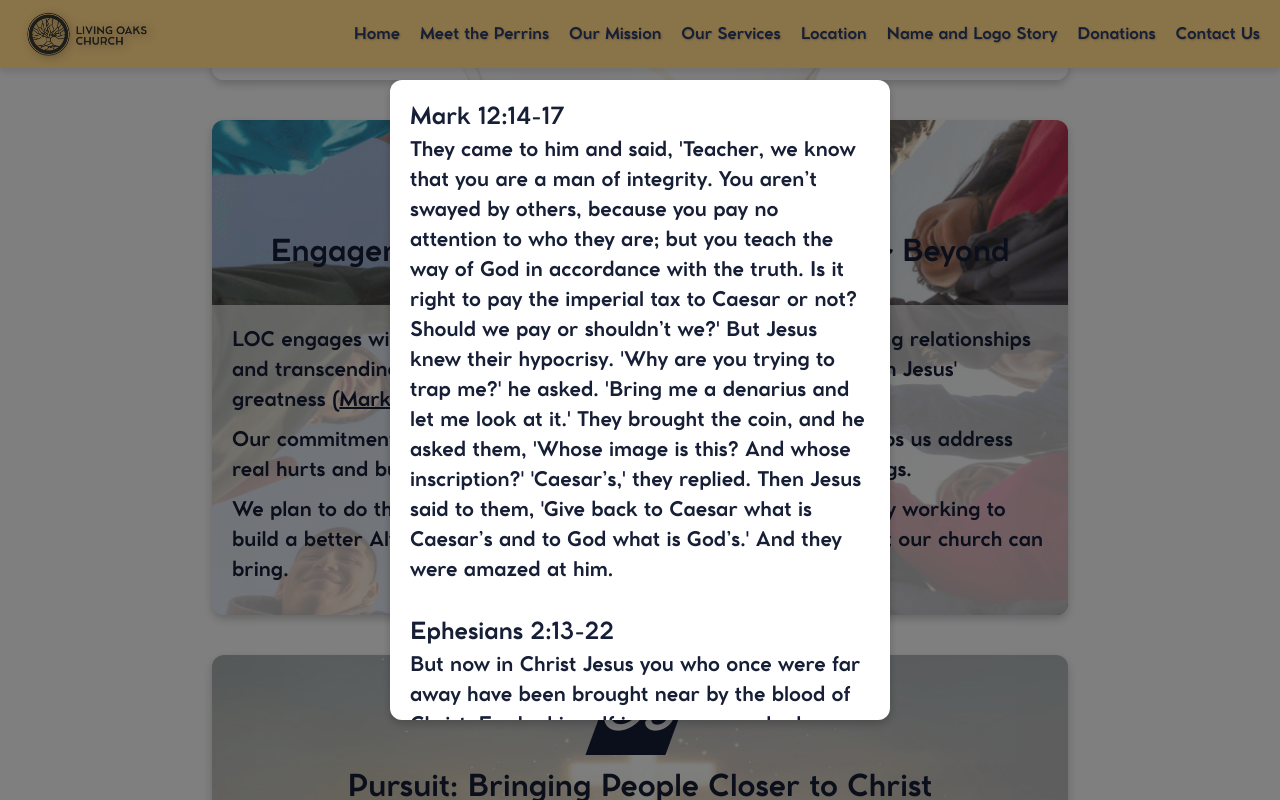
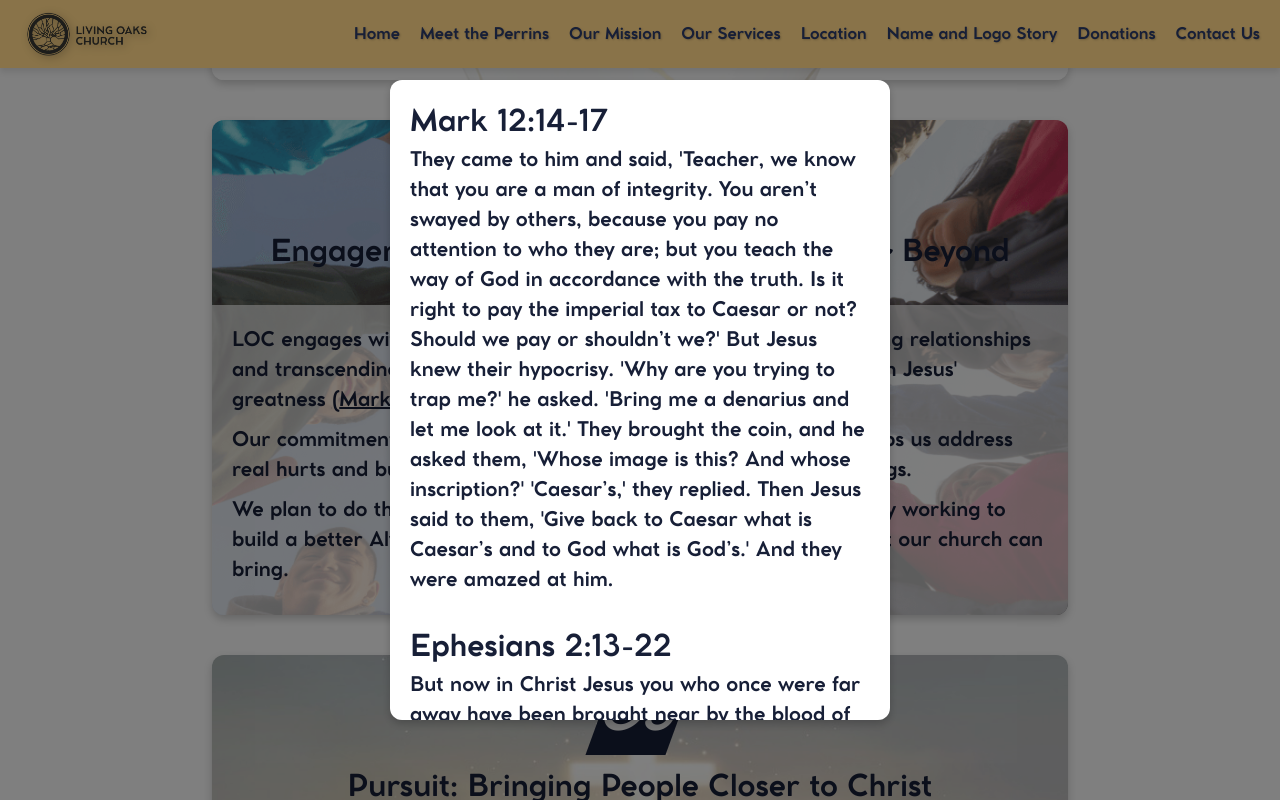
Before and after one commit to Mitsananikone/loc-all, a Next.js app: page / in a window 1280 px wide. Both pictures are taken after a click on the element "(Mark 12:14-17 & Ephesians 2:13-22)". Shown: the part 3213-4013 px from the top of the page. Built offline with nearby package versions, Linux system fonts and the light colour scheme.

Commit message:
Changed h3 to h2

```diff
--- a/pages/mission/mission.jsx
+++ b/pages/mission/mission.jsx
@@ -185,7 +185,7 @@ function Mission() {
           <div className={styles.popup} ref={popupRef}>
             {selectedVerses.map((verse, index) => (
               <div key={index}>
-                <h3>{verse}</h3>
+                <h2>{verse}</h2>
                 <p>{bibleVerses[verse]}</p>
                 <br />
               </div>
```
